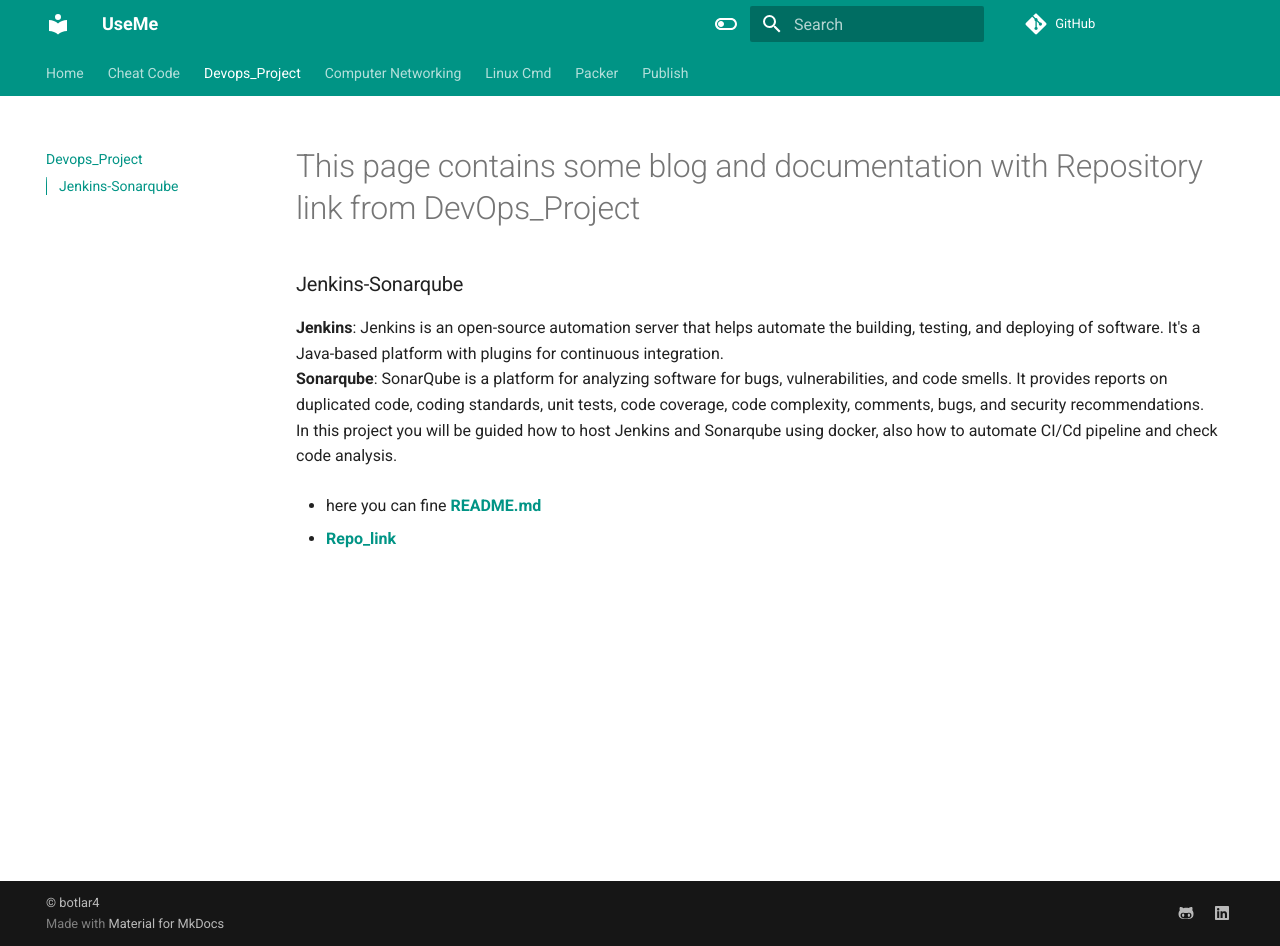
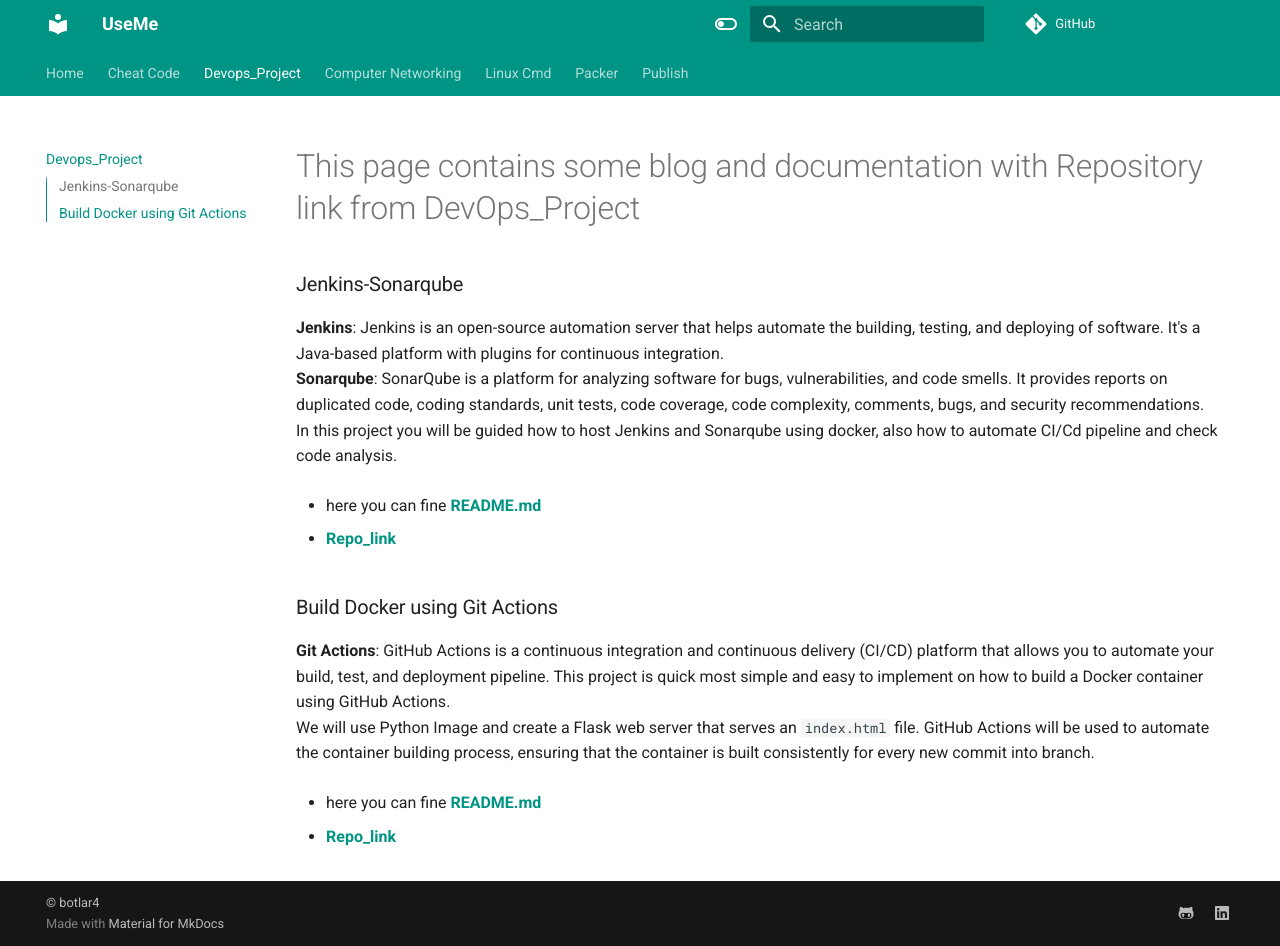
Before and after one commit to botlaram/docs, an MkDocs documentation site: the page built from docs/DevOps_Project.md, in a window 1280 px wide and 946 px high. Built offline with MkDocs 1.6.1 and Material for MkDocs 9.7.7, drawn with Linux system fonts in a browser that asks for light colours.

Commit message:
Update docker-img-gitaction

```diff
--- a/docs/DevOps_Project.md
+++ b/docs/DevOps_Project.md
@@ -8,3 +8,12 @@
 * here you can fine [**README.md**](https://github.com/botlaram/devops_projects/blob/jenkins-sonarqube/README.md)
 
 * [**Repo_link**](https://github.com/botlaram/devops_projects/blob/jenkins-sonarqube/)
+
+### Build Docker using Git Actions
+**Git Actions**: GitHub Actions is a continuous integration and continuous delivery (CI/CD) platform that allows you to automate your build, test, and deployment pipeline.
+This project is quick most simple and easy to implement on how to build a Docker container using GitHub Actions.
+We will use Python Image and create a Flask web server that serves an `index.html` file. GitHub Actions will be used to automate the container building process, ensuring that the container is built consistently for every new commit into branch.
+
+* here you can fine [**README.md**](https://github.com/botlaram/devops_projects/blob/docker-img-gitaction/README.md)
+
+* [**Repo_link**](https://github.com/botlaram/devops_projects/blob/docker-img-gitaction/)
```
